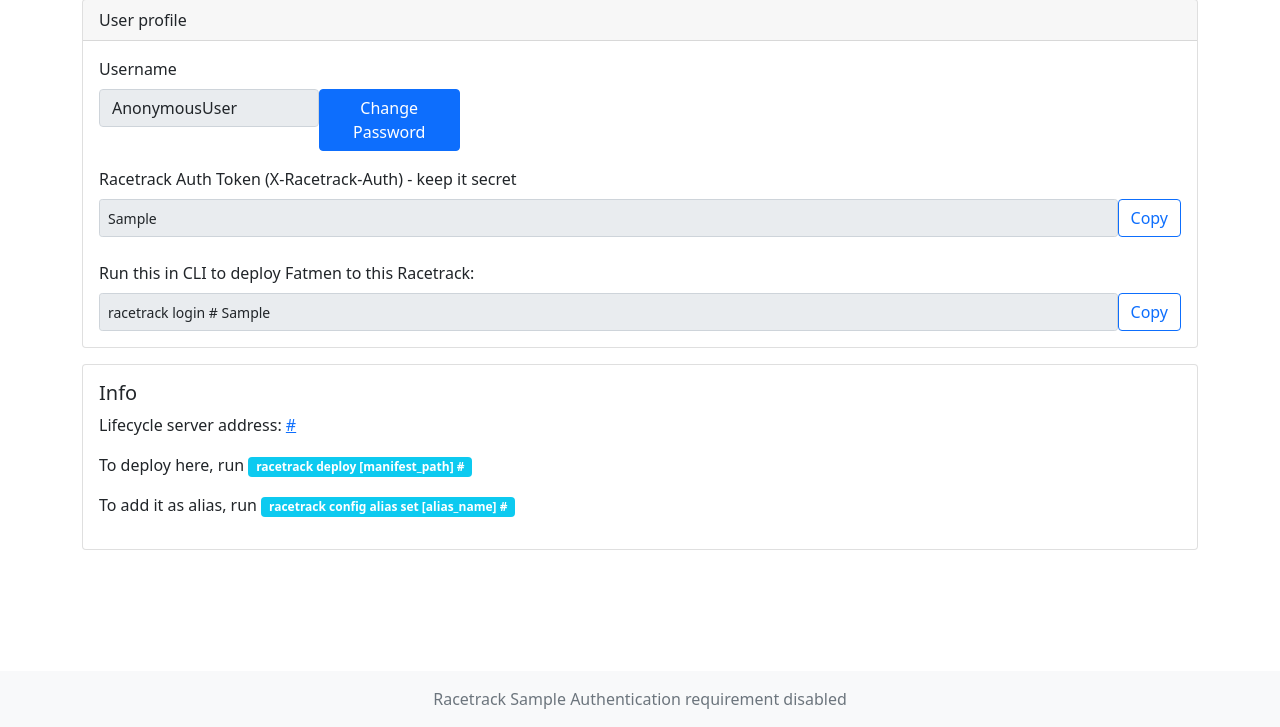
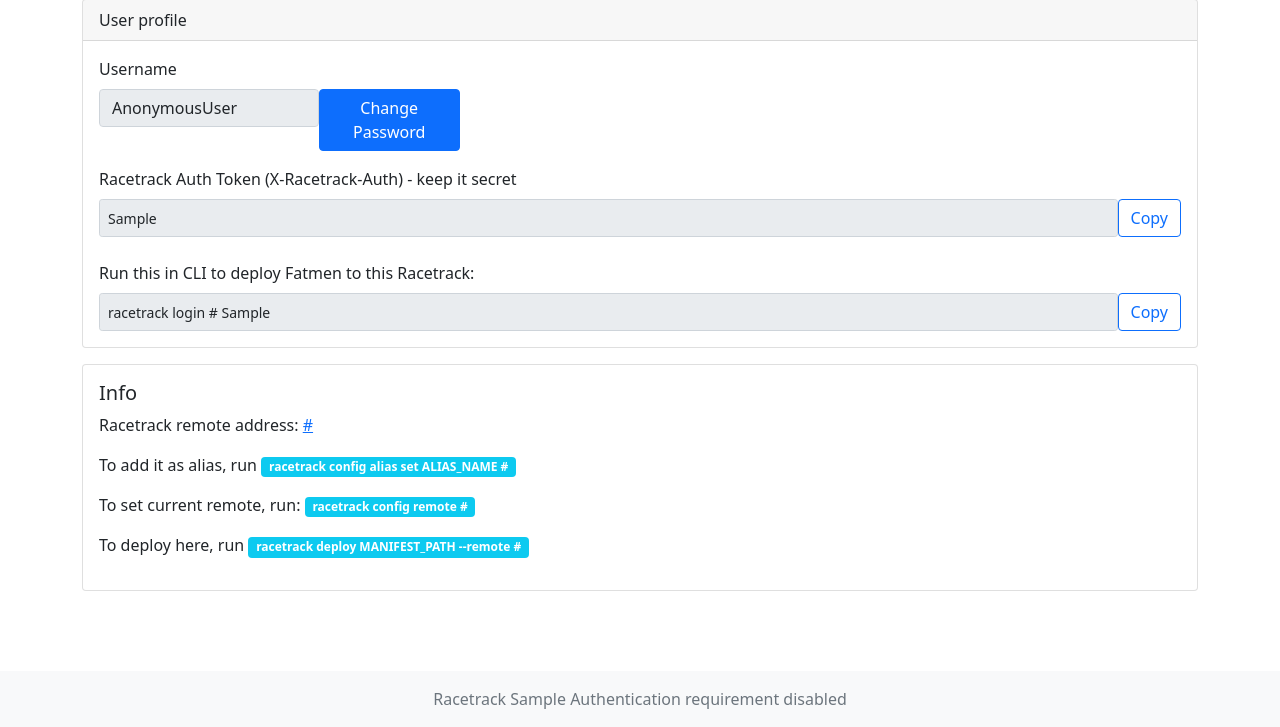
Before and after one commit to TheRacetrack/racetrack, a Django app: template dashboard/dashboard/templates/racetrack/profile.html in a window 1280 px wide. Shown: the part 73-800 px from the top of the page. Run offline with Django 3.2, Linux system fonts and the light colour scheme; the template is opened without the code that fills it: most values are stand-ins (such as "Sample title", 1, 10 or a date in 2020); some libraries are stand-ins or nearby versions.

Commit message:
Show log about using current default remote

```diff
--- a/dashboard/dashboard/templates/racetrack/profile.html
+++ b/dashboard/dashboard/templates/racetrack/profile.html
@@ -52,13 +52,16 @@
         <div class="card-body">
             <h5 class="card-title">Info</h5>
             <p>
-                Lifecycle server address: <a href="{{ lifecycle_url }}" target="_blank"> {{ lifecycle_url }}</a>
+                Racetrack remote address: <a href="{{ lifecycle_url }}" target="_blank"> {{ lifecycle_url }}</a>
             </p>
             <p>
-                To deploy here, run <span class="badge bg-info">racetrack deploy [manifest_path] {{ lifecycle_url }}</span>
+                To add it as alias, run <span class="badge bg-info">racetrack config alias set ALIAS_NAME {{ lifecycle_url }}</span>
             </p>
             <p>
-                To add it as alias, run <span class="badge bg-info">racetrack config alias set [alias_name] {{ lifecycle_url }}</span>
+                To set current remote, run: <span class="badge bg-info">racetrack config remote {{ lifecycle_url }}</span>
+            </p>
+            <p>
+                To deploy here, run <span class="badge bg-info">racetrack deploy MANIFEST_PATH --remote {{ lifecycle_url }}</span>
             </p>
         </div>
     </div>
--- a/racetrack_client/racetrack_client/client_config/alias.py
+++ b/racetrack_client/racetrack_client/client_config/alias.py
@@ -2,7 +2,10 @@ from typing import Optional
 from urllib.parse import urlsplit
 
 from racetrack_client.client_config.client_config import ClientConfig
+from racetrack_client.log.logs import get_logger
 
+
+logger = get_logger(__name__)
 
 DEFAULT_LIFECYCLE_SCHEME = 'https'
 DEFAULT_LIFECYCLE_PATH = '/lifecycle'
@@ -20,6 +23,7 @@ def resolve_lifecycle_url(client_config: ClientConfig, lifecycle_name: Optional[
 
 def _resolve_short_lifecycle_url(client_config: ClientConfig, lifecycle_name: Optional[str]) -> str:
     if not lifecycle_name:
+        logger.debug(f'Using current remote: {client_config.lifecycle_url}')
         if client_config.lifecycle_url in client_config.lifecycle_url_aliases:
             return client_config.lifecycle_url_aliases[client_config.lifecycle_url]
         return client_config.lifecycle_url
```
Also changed, not shown: README.md, racetrack_client/README.md, 1 other file.
